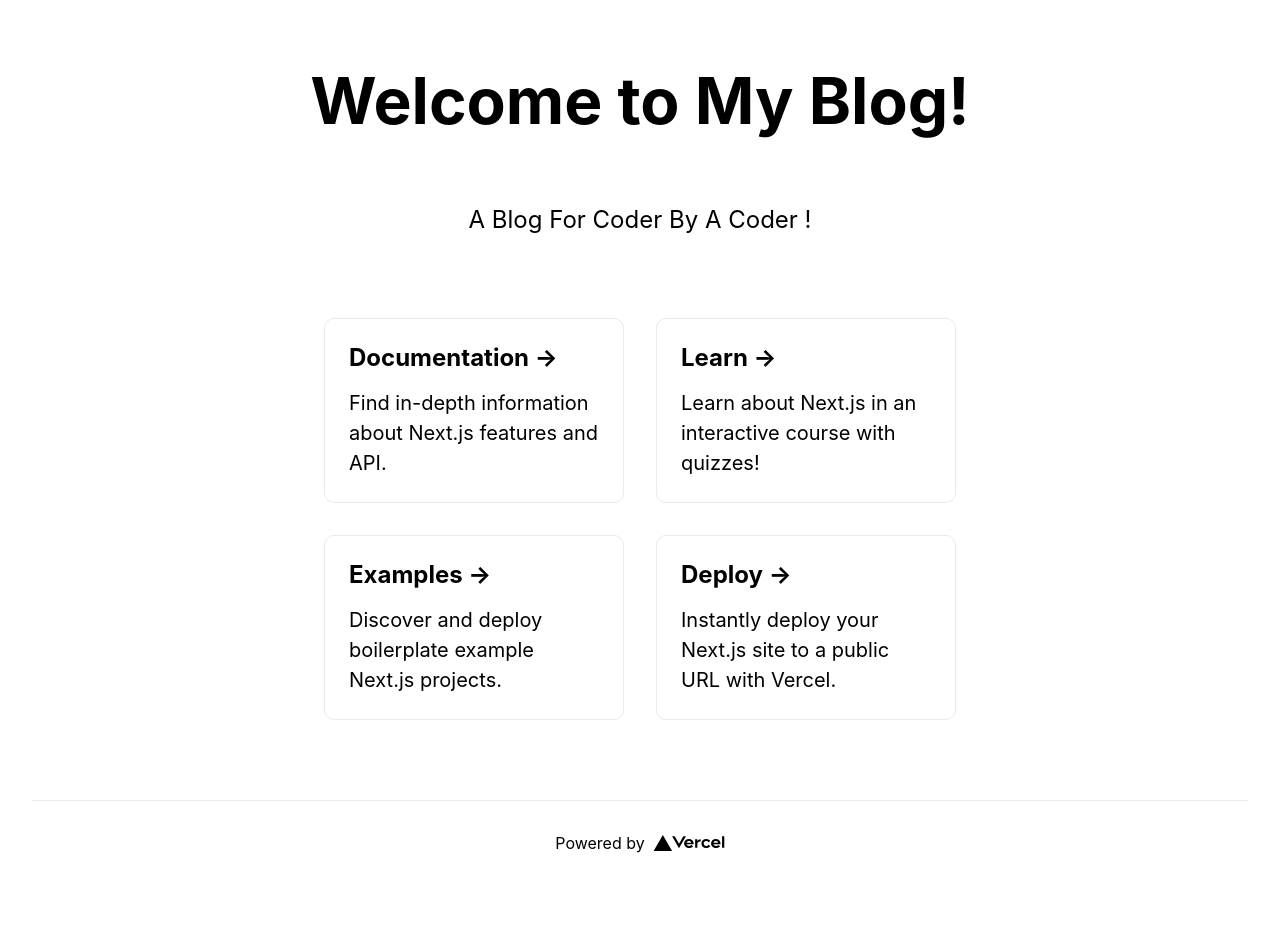
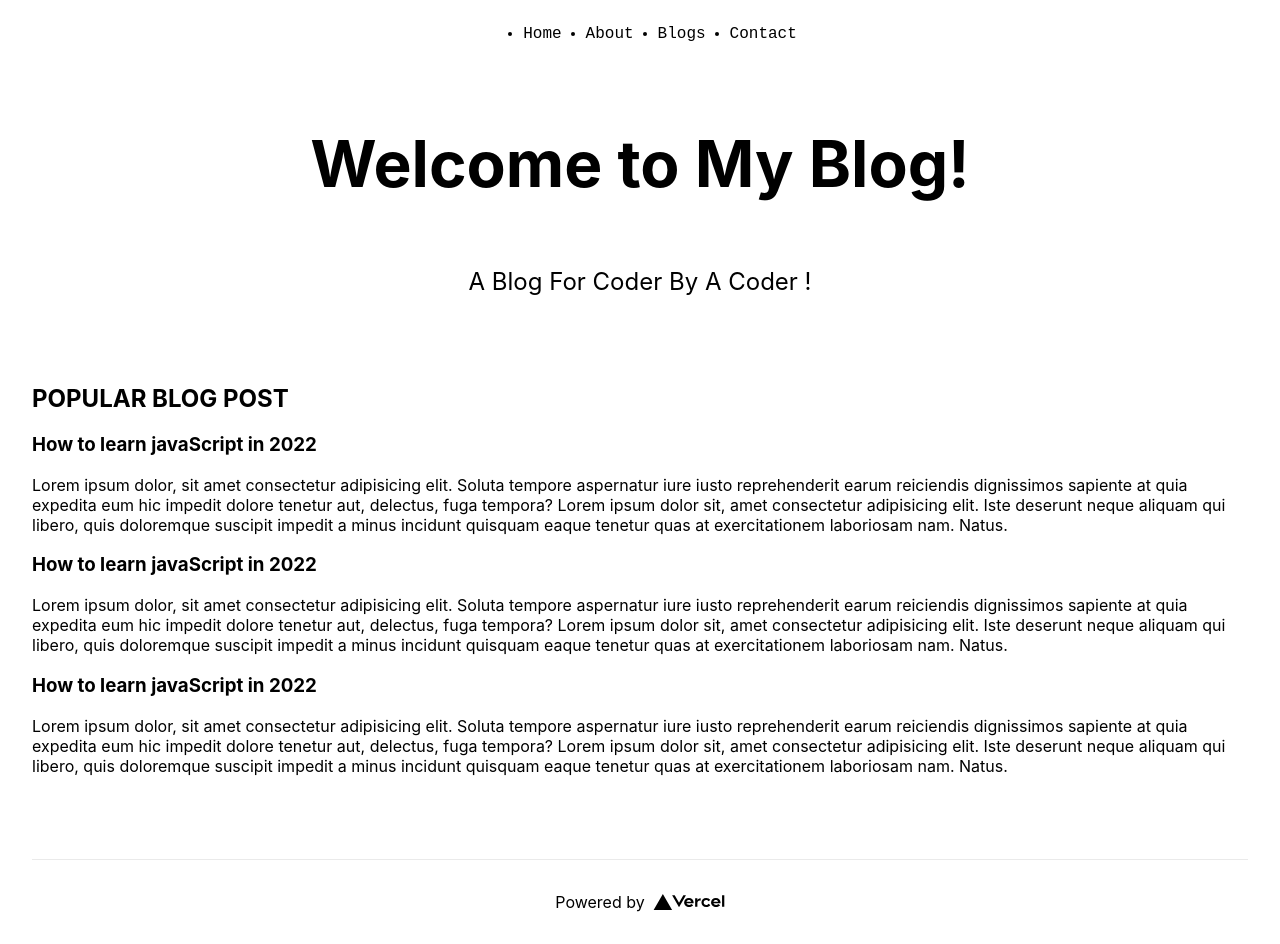
Before and after one commit to Deepakvikrant/BlogNextJs, a Next.js app: page / in a window 1280 px wide. Before the commit the page ends 885 px from the top, so only its background shows below. Built offline with nearby package versions, Linux system fonts and the light colour scheme.

Commit message:
page components added

```diff
--- a/pages/index.js
+++ b/pages/index.js
@@ -1,6 +1,7 @@
-import Head from 'next/head'
-import Image from 'next/image'
-import styles from '../styles/Home.module.css'
+import Head from "next/head";
+import Image from "next/image";
+import styles from "../styles/Home.module.css";
+import Script from "next/script";
 
 export default function Home() {
   return (
@@ -8,46 +9,62 @@ export default function Home() {
       <Head>
         <title>My Blog</title>
         <meta name="description" content="Generated by create next app" />
+        <meta name="keywords" content="blog, netxjs blog , blog for coder" />
         <link rel="icon" href="/favicon.ico" />
       </Head>
+      <Script src="/sc.js" strategy="lazyOnload"></Script>
+      <nav className={styles.mainnav}>
+        <ul>
+            <li>Home</li>
+            <li>About</li>
+            <li>Blogs</li>
+            <li>Contact</li>
+        </ul>
+      </nav>
 
       <main className={styles.main}>
-        <h1 className={styles.title}>
-          Welcome to My Blog!
-        </h1>
+        <h1 className={styles.title}>Welcome to My Blog!</h1>
 
-        <p className={styles.description}>
-          A Blog For Coder By A Coder !
-        </p>
+        <p className={styles.description}>A Blog For Coder By A Coder !</p>
 
-        <div className={styles.grid}>
-          <a href="https://nextjs.org/docs" className={styles.card}>
-            <h2>Documentation &rarr;</h2>
-            <p>Find in-depth information about Next.js features and API.</p>
-          </a>
-
-          <a href="https://nextjs.org/learn" className={styles.card}>
-            <h2>Learn &rarr;</h2>
-            <p>Learn about Next.js in an interactive course with quizzes!</p>
-          </a>
-
-          <a
-            href="https://github.com/vercel/next.js/tree/canary/examples"
-            className={styles.card}
-          >
-            <h2>Examples &rarr;</h2>
-            <p>Discover and deploy boilerplate example Next.js projects.</p>
-          </a>
-
-          <a
-            href="https://vercel.com/new?utm_source=create-next-app&utm_medium=default-template&utm_campaign=create-next-app"
-            className={styles.card}
-          >
-            <h2>Deploy &rarr;</h2>
+        <div className="blogs">
+            <h2>POPULAR BLOG POST</h2>
+          <div className="blogItem">
+            <h3>How to learn javaScript in 2022</h3>
             <p>
-              Instantly deploy your Next.js site to a public URL with Vercel.
+              Lorem ipsum dolor, sit amet consectetur adipisicing elit. Soluta
+              tempore aspernatur iure iusto reprehenderit earum reiciendis
+              dignissimos sapiente at quia expedita eum hic impedit dolore
+              tenetur aut, delectus, fuga tempora? Lorem ipsum dolor sit, amet
+              consectetur adipisicing elit. Iste deserunt neque aliquam qui
+              libero, quis doloremque suscipit impedit a minus incidunt quisquam
+              eaque tenetur quas at exercitationem laboriosam nam. Natus.
             </p>
-          </a>
+          </div>
+          <div className="blogItem">
+            <h3>How to learn javaScript in 2022</h3>
+            <p>
+              Lorem ipsum dolor, sit amet consectetur adipisicing elit. Soluta
+              tempore aspernatur iure iusto reprehenderit earum reiciendis
+              dignissimos sapiente at quia expedita eum hic impedit dolore
+              tenetur aut, delectus, fuga tempora? Lorem ipsum dolor sit, amet
+              consectetur adipisicing elit. Iste deserunt neque aliquam qui
+              libero, quis doloremque suscipit impedit a minus incidunt quisquam
+              eaque tenetur quas at exercitationem laboriosam nam. Natus.
+            </p>
+          </div>
+          <div className="blogItem">
+            <h3>How to learn javaScript in 2022</h3>
+            <p>
+              Lorem ipsum dolor, sit amet consectetur adipisicing elit. Soluta
+              tempore aspernatur iure iusto reprehenderit earum reiciendis
+              dignissimos sapiente at quia expedita eum hic impedit dolore
+              tenetur aut, delectus, fuga tempora? Lorem ipsum dolor sit, amet
+              consectetur adipisicing elit. Iste deserunt neque aliquam qui
+              libero, quis doloremque suscipit impedit a minus incidunt quisquam
+              eaque tenetur quas at exercitationem laboriosam nam. Natus.
+            </p>
+          </div>
         </div>
       </main>
 
@@ -57,12 +74,12 @@ export default function Home() {
           target="_blank"
           rel="noopener noreferrer"
         >
-          Powered by{' '}
+          Powered by{" "}
           <span className={styles.logo}>
             <Image src="/vercel.svg" alt="Vercel Logo" width={72} height={16} />
           </span>
         </a>
       </footer>
     </div>
-  )
+  );
 }
--- /dev/null
+++ b/public/sc.js
@@ -0,0 +1 @@
+alert('helloo')
--- a/styles/Home.module.css
+++ b/styles/Home.module.css
@@ -127,3 +127,14 @@
     filter: invert(1);
   }
 }
+
+.mainnav ul{
+  display:flex;
+  justify-content: center;
+  margin-top: 25px;
+  font-family: monospace;
+  font-size: large;
+}
+.mainnav ul li{
+  margin-inline: 12px;
+}
```
Also changed, not shown: pages/about.js (added, +9 -0 lines), pages/blog.js (added, +11 -0 lines), pages/contact.js (added, +9 -0 lines).
